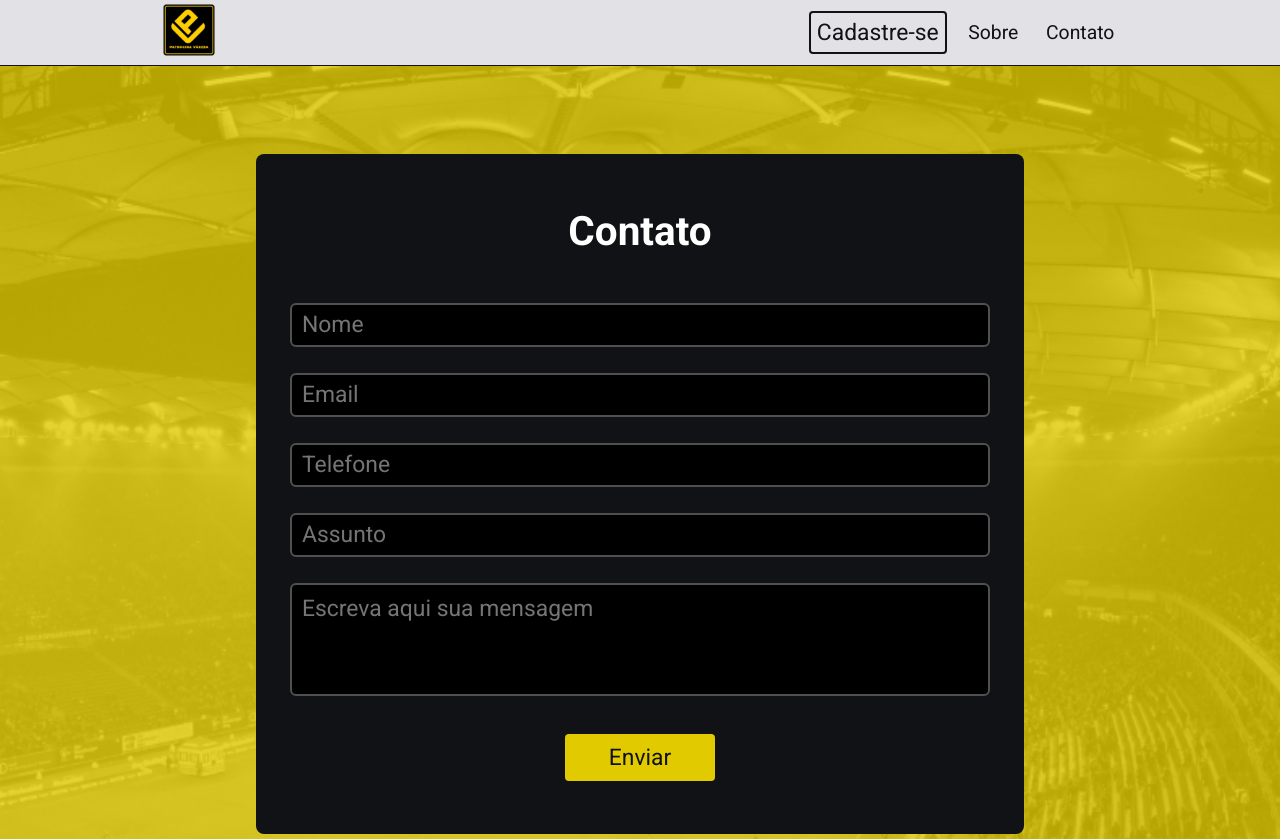
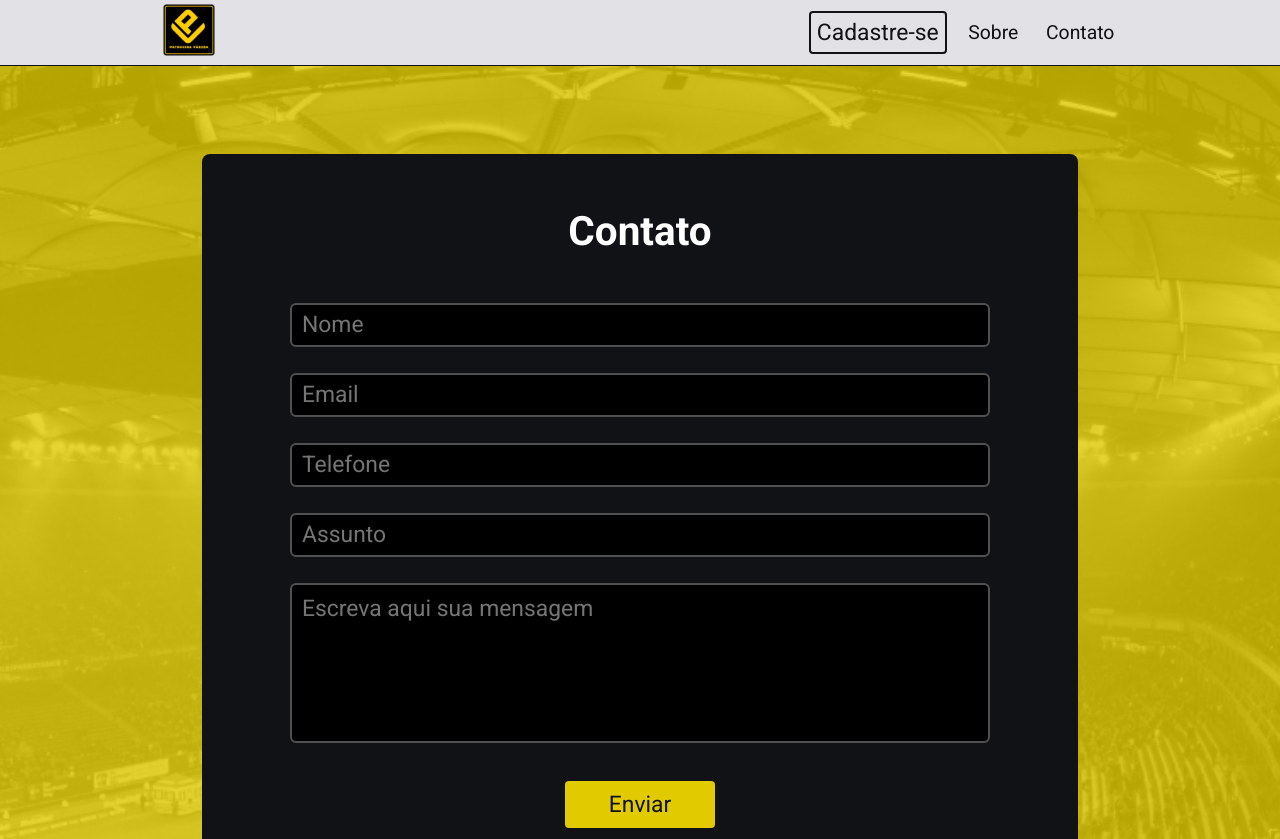
Before and after one commit to rapharenatoo/patrocina-varzea-web, a React (Vite) app: page /contato in a window 1280 px wide. Shown: the top 839 px of the page. Built offline with nearby package versions, Linux system fonts and the light colour scheme.

Commit message:
Adjust breakpoints

```diff
--- a/src/pages/Contact/styles.module.scss
+++ b/src/pages/Contact/styles.module.scss
@@ -3,7 +3,7 @@
   flex-direction: column;
   align-items: center;
   width: 100%;
-    height: 75vh;
+  height: 100%;
   background-image: url(../../assets/background.png);
   background-repeat: no-repeat;
   background-size: cover;
@@ -27,11 +27,11 @@
       flex-direction: column;
       align-items: center;
       justify-content: center;
-            color: #FFFFFF;
+      color: #ffffff;
       font-size: 0.8rem;
 
       h1 {
-                color: #FFFFFF;
+        color: #ffffff;
         font-size: 1.6rem;
         margin-bottom: 30px;
       }
@@ -39,21 +39,17 @@
       input {
         border: 2px solid #505050;
         background-color: #000;
-               color: #FFFFFF;
+        color: #ffffff;
         border-radius: 6px;
         padding: 5px 10px;
         margin: 8px 0;
         font-size: 0.9rem;
-
-            //    &:focus {
-            //     border: 2px solid #E1CB00;
-            //    }
       }
 
       textarea {
         border: 2px solid #505050;
         background-color: #000;
-               color: #FFFFFF;
+        color: #ffffff;
         border-radius: 6px;
         padding: 5px 10px;
         margin: 8px 0;
@@ -77,7 +73,7 @@
 
       button {
         color: #111215;
-                background-color: #E1CB00;
+        background-color: #e1cb00;
         border-radius: 4px;
         margin-top: 30px;
         padding: 5px 8px;
@@ -86,13 +82,13 @@
         width: 100px;
 
         &:hover {
-                    filter: brightness(0.9)
+          filter: brightness(0.9);
         }
       }
     }
   }
 
-    @media(min-width: 768px) {
+  @media (min-width: 768px) {
     align-content: space-around;
     padding: 5rem 5rem;
 
@@ -105,24 +101,22 @@
       background-color: #111215;
       padding: 1.5rem 1.2rem 1.2rem 1.2rem;
 
-
-
       form {
         display: flex;
         flex-direction: column;
         align-items: center;
         justify-content: center;
-                color: #FFFFFF;
+        color: #ffffff;
         font-size: 1.2rem;
 
         h1 {
-                    color: #FFFFFF;
+          color: #ffffff;
           font-size: 2rem;
         }
 
         input {
           border: 2px solid #505050;
-                   color: #FFFFFF;
+          color: #ffffff;
           border-radius: 6px;
           padding: 5px 10px;
           margin: 10px 0;
@@ -132,13 +126,13 @@
 
         textarea {
           border: 2px solid #505050;
-                   color: #FFFFFF;
+          color: #ffffff;
           border-radius: 6px;
           padding: 5px 10px;
           margin: 6px 0;
           font-size: 1.2rem;
           width: 60vw;
-                   height: 10vh;
+          height: 20vh;
           resize: none;
         }
 
@@ -157,29 +151,28 @@
 
         button {
           color: #111215;
-                    background-color: #E1CB00;
+          background-color: #e1cb00;
           border-radius: 4px;
           padding: 5px 8px;
           font-size: 1.2rem;
           font-weight: 500;
 
           &:hover {
-                        filter: brightness(0.9)
+            filter: brightness(0.9);
           }
         }
       }
     }
   }
 
-    @media(min-width: 1024px) {
+  @media (min-width: 1024px) {
     padding: 5rem 5rem;
     height: 100%;
 
     .content {
-            height: 85vh;
-            width: 60vw;
+      height: 100%;
+      width: auto;
       padding: 3rem 5rem;
-
 
       form {
         display: flex;
@@ -217,7 +210,7 @@
           width: 150px;
 
           &:hover {
-                        filter: brightness(0.9)
+            filter: brightness(0.9);
           }
         }
       }
--- a/src/pages/Home/styles.module.scss
+++ b/src/pages/Home/styles.module.scss
@@ -3,7 +3,7 @@
   flex-direction: column;
   align-items: center;
   width: 100%;
-  height: 50vh;
+  height: 100%;
   background-image: url(../../assets/background.png);
   background-repeat: no-repeat;
   background-size: cover;
@@ -47,8 +47,6 @@
     flex-direction: row;
     align-items: center;
     justify-content: space-around;
-    width: 100%;
-    height: 45vh;
     border-bottom: 1px solid #121214;
     padding: 1rem 2rem;
 
@@ -79,8 +77,6 @@
     flex-direction: row;
     align-items: center;
     justify-content: space-around;
-    width: 100%;
-    height: 60vh;
     border-bottom: 1px solid #121214;
     padding: 1rem 2rem;
 
@@ -113,6 +109,4 @@
   width: 100%;
   height: 100%;
   padding: 0.9rem 0;
-
-
 }
```
Lines whose indentation alone changed are shown as unchanged.
